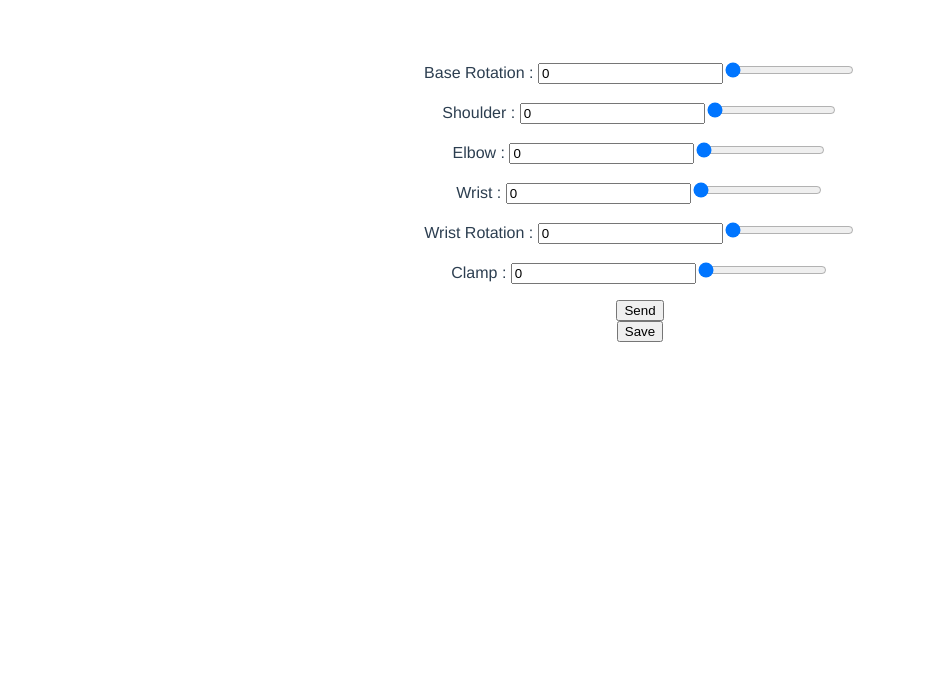
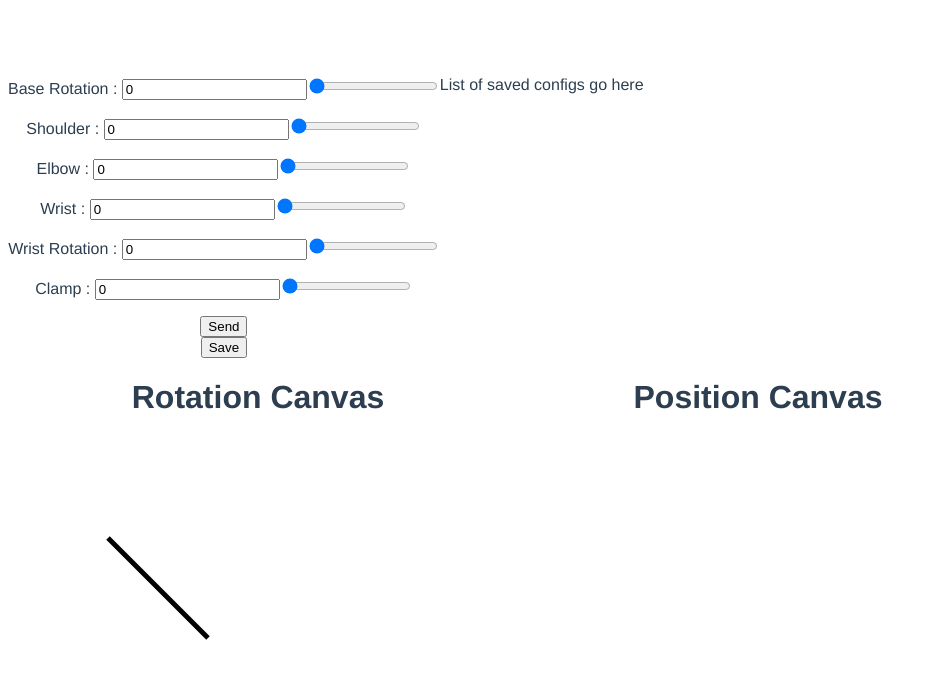
Before and after one commit to shopped/robot-arm, a Vue app: page / in a window 1280 px wide. Shown: the top 678 px of the page, without its empty margins (0-937 px from the left). Built offline with nearby package versions, Linux system fonts and the light colour scheme.

Commit message:
Add visualization canvases

```diff
--- a/src/components/HelloWorld.vue
+++ b/src/components/HelloWorld.vue
@@ -1,5 +1,7 @@
 <template>
-  <div class="hello">
+	<div class="container">
+		<div class="row">
+			<div class="child">
 				<div v-for="(servo, index) in position" :key="index">
 					<p v-if="Object.keys(labels).includes(String(index))">
 						{{labels[index]  }} :
@@ -7,9 +9,24 @@
 						<input type="range" min=0 max=180 v-model="position[index]">
 					</p>
 				</div>
-		<button v-on:click="alert('clicked')">Send</button>
+				<button v-on:click="console.log('clicked')">Send</button>
 				<br>
-		<button v-on:click="alert('clicked')">Save</button>
+				<button v-on:click="console.log('clicked')">Save</button>
+			</div>
+			<div class="child">
+				<p>List of saved configs go here</p>
+			</div>
+		</div>
+		<div class="row">
+			<div class="child">
+				<h1>Rotation Canvas</h1>
+				<canvas id="rotation-canvas" width="500px" height="500px"></canvas>
+			</div>
+			<div class="child">
+				<h1>Position Canvas</h1>
+					<canvas id="position-canvas" width="500px" height="500px"></canvas>
+			</div>
+		</div>
 	</div>
 </template>
 
@@ -28,6 +45,18 @@ export default {
 				6: "Clamp"
 			}
 		}
+	},
+	mounted: function() {
+		const canvas1 = document.getElementById('rotation-canvas');
+		const canvas2 = document.getElementById('position-canvas');
+		const c1 = canvas1.getContext('2d');
+		const c2 = canvas2.getContext('2d');
+		c1.beginPath();
+		c1.moveTo(100, 100);
+		c1.lineTo(200, 200);
+		c1.lineWidth = 5;
+		c1.stroke();
+		console.log(c2);
 	}
 }
 </script>
@@ -37,15 +66,11 @@ export default {
 h3 {
   margin: 40px 0 0;
 }
-ul {
-  list-style-type: none;
-  padding: 0;
+.container {
+	display: flex;
+	flex-direction: column;
 }
-li {
-  display: inline-block;
-  margin: 0 10px;
-}
-a {
-  color: #42b983;
+.row {
+	display: flex;
 }
 </style>
```
Lines whose indentation alone changed are shown as unchanged.
